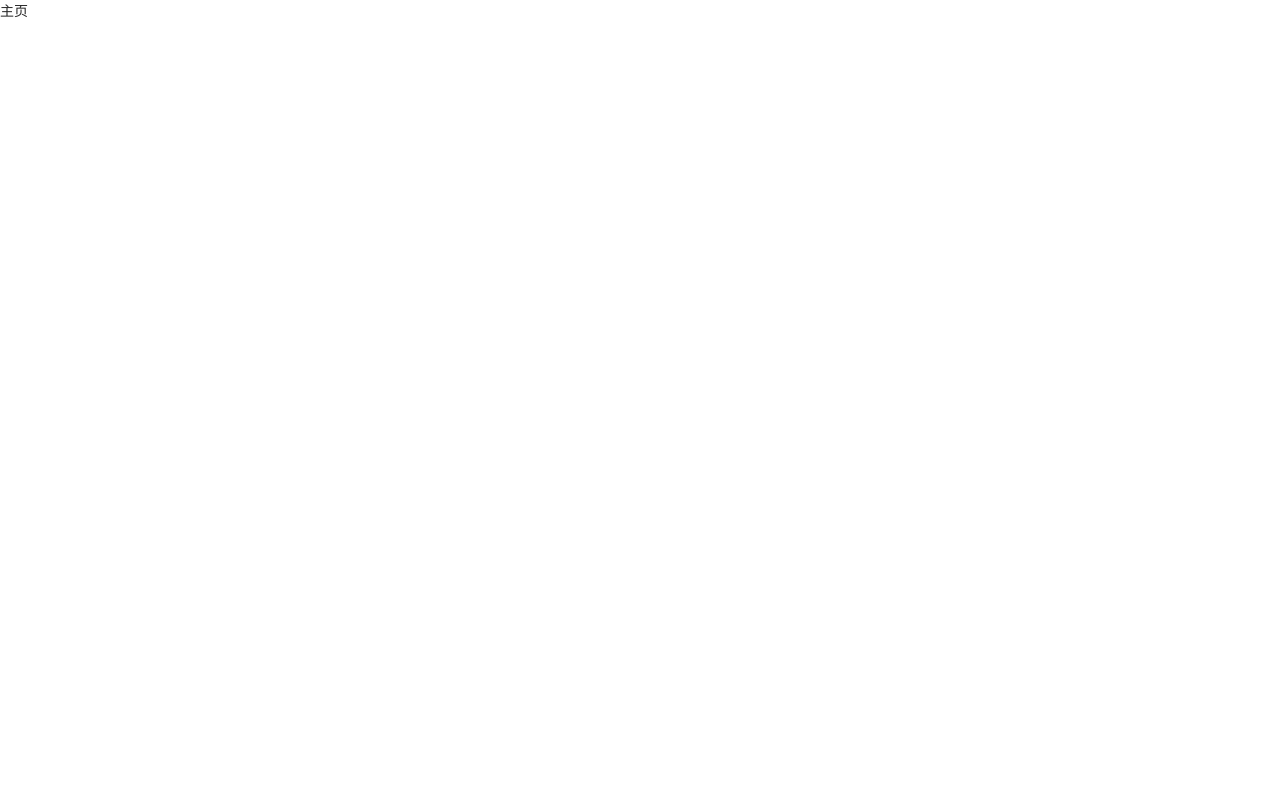
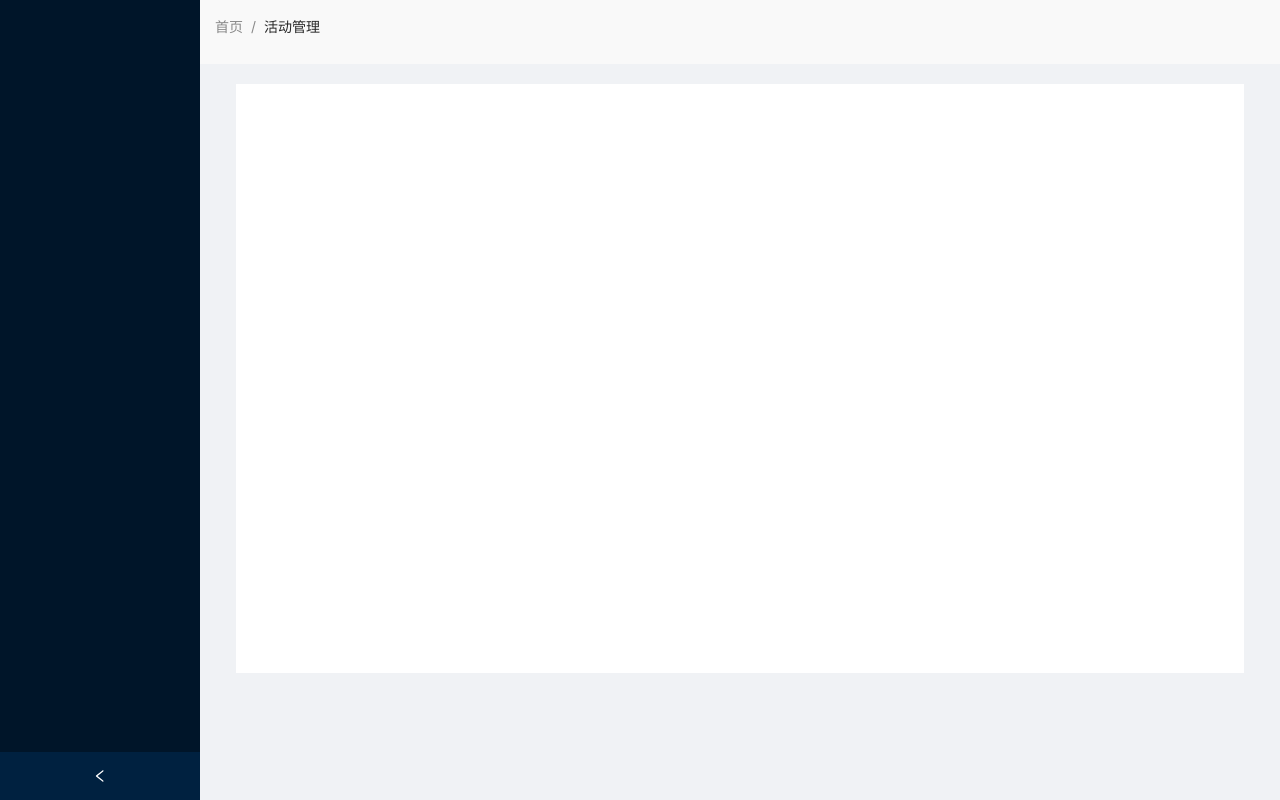
Before and after one commit to Rottenbobi/vue3-ts-pinia-ant-vite-demo, a Vue app: page / in a window 1280 px wide. Built offline with nearby package versions, Linux system fonts and the light colour scheme; sample sign-in values are in the browser's storage.

Commit message:
面包屑完成

```diff
--- /dev/null
+++ b/src/components/Bread.vue
@@ -0,0 +1,30 @@
+<template>
+   <a-breadcrumb :routes="router" style="margin: 16px 15px">
+          <a-breadcrumb-item @click="run">首页</a-breadcrumb-item>
+          <a-breadcrumb-item>{{father}}</a-breadcrumb-item>
+          <a-breadcrumb-item v-if="son">{{son}}</a-breadcrumb-item>
+        </a-breadcrumb>
+</template>
+
+<script lang='ts' setup>
+import { ref,reactive } from 'vue'
+import {useRouter} from 'vue-router'
+const router = useRouter()
+const props = defineProps(
+    {
+        father: {
+            type: String,
+        },
+        son: {
+            type: String,
+        }
+    }
+)
+const run = () => {
+    router.push('/')
+}
+</script>
+
+<style scoped>
+
+</style>
--- a/src/router/models/Layout.ts
+++ b/src/router/models/Layout.ts
@@ -1,4 +1,4 @@
-import Layout from '@/views/layout/index.vue'
+import Layout from '@/views/Layout/index.vue'
 export default {
     name:'layout',
     path:'/',
--- a/src/views/Layout/index.vue
+++ b/src/views/Layout/index.vue
@@ -1,12 +1,50 @@
 <template>
- 主页
+  <a-layout style="min-height: 100vh">
+  <!-- 左边导航 -->
+    <a-layout-sider v-model:collapsed="collapsed" collapsible>
+
+    </a-layout-sider>
+    <a-layout>
+      <a-layout-header style="background: #f9f9f9; padding: 0" >
+      <Bread :father="'活动管理'"></Bread>
+      </a-layout-header>
+      <a-layout-content style="margin: 0 16px">
+        <!-- <a-breadcrumb style="margin: 16px 0">
+          <a-breadcrumb-item>User</a-breadcrumb-item>
+          <a-breadcrumb-item>Bill</a-breadcrumb-item>
+        </a-breadcrumb> -->
+
+        <div :style="{ padding: '24px', background: '#fff', minHeight: '80%' , margin:'20px' }">
+        <router-view></router-view>
+        </div>
+      </a-layout-content>
+    </a-layout>
+  </a-layout>
 </template>
+<script lang="ts" setup>
+import {
+  PieChartOutlined,
+  DesktopOutlined,
+  UserOutlined,
+  TeamOutlined,
+  FileOutlined,
+} from '@ant-design/icons-vue';
+import Bread from '@/components/Bread.vue'
+import { ref } from 'vue';
+  let collapsed= ref<boolean>(false)
+  let selectedKeys= ref<string[]>(['1'])
+</script>
+<style>
+#components-layout-demo-side .logo {
+  height: 32px;
+  margin: 16px;
+  background: rgba(255, 255, 255, 0.3);
+}
 
-<script lang='ts' setup>
-import { ref,reactive } from 'vue'
-
-</script>
-
-<style scoped>
-
+.site-layout .site-layout-background {
+  background: #fff;
+}
+[data-theme='dark'] .site-layout .site-layout-background {
+  background: #141414;
+}
 </style>
--- a/src/views/Login/index.vue
+++ b/src/views/Login/index.vue
@@ -63,9 +63,9 @@ import { message } from 'ant-design-vue';
 import { ref, reactive, watch } from 'vue'
 import { UserOutlined, InfoCircleOutlined, LockOutlined, VerifiedOutlined } from '@ant-design/icons-vue';
 import { LoginStore } from "@/state/Login"
-
+import {useRouter} from 'vue-router'
 const Login = LoginStore()
-
+const router = useRouter()
 let yzmimg = ref('')
 
 let formState = ref({
@@ -82,6 +82,7 @@ const onFinish = async(values: any) => {
        const res =  await Login.userLogin(formState.value)
     //    console.log(res)
        Login.getToken(`Bearer ${res.data.token}`)
+       router.push('/')
     } catch (error) {
         if(error instanceof Error){
             message.error(error.message)
```
